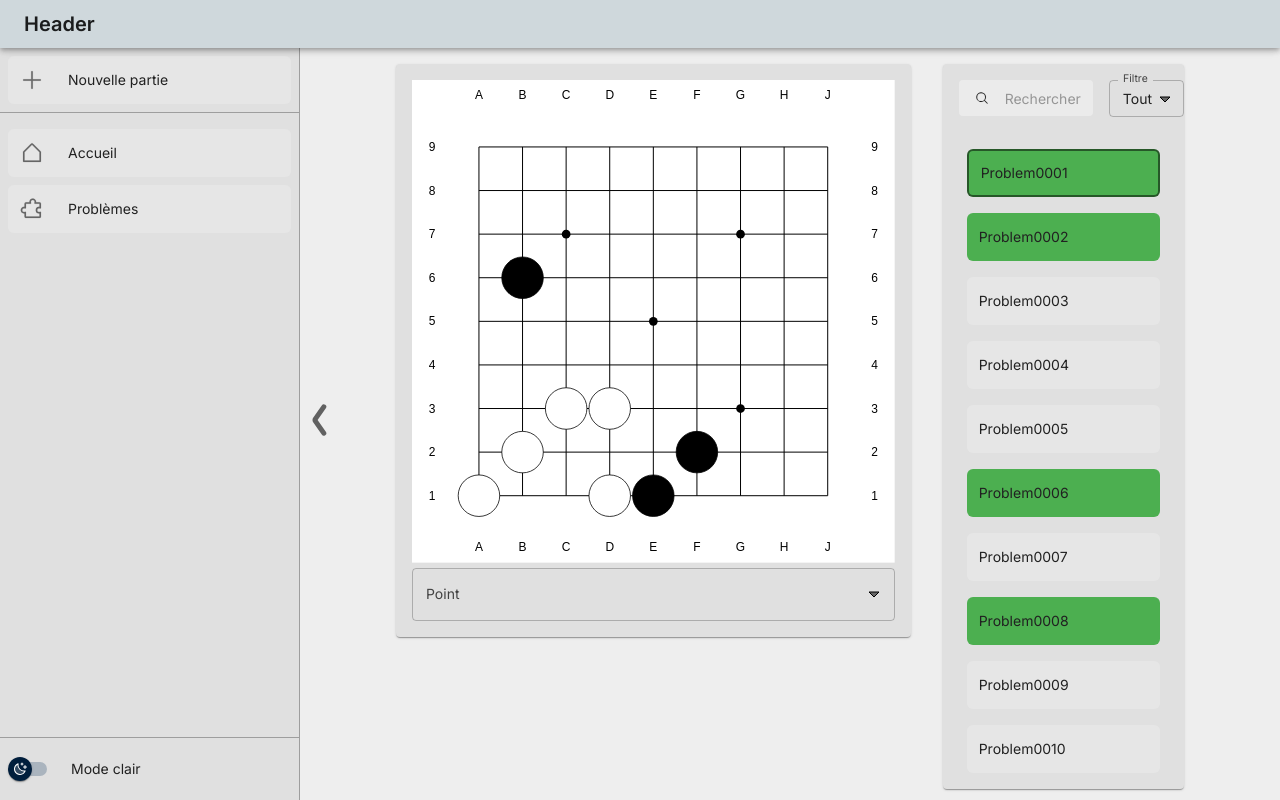
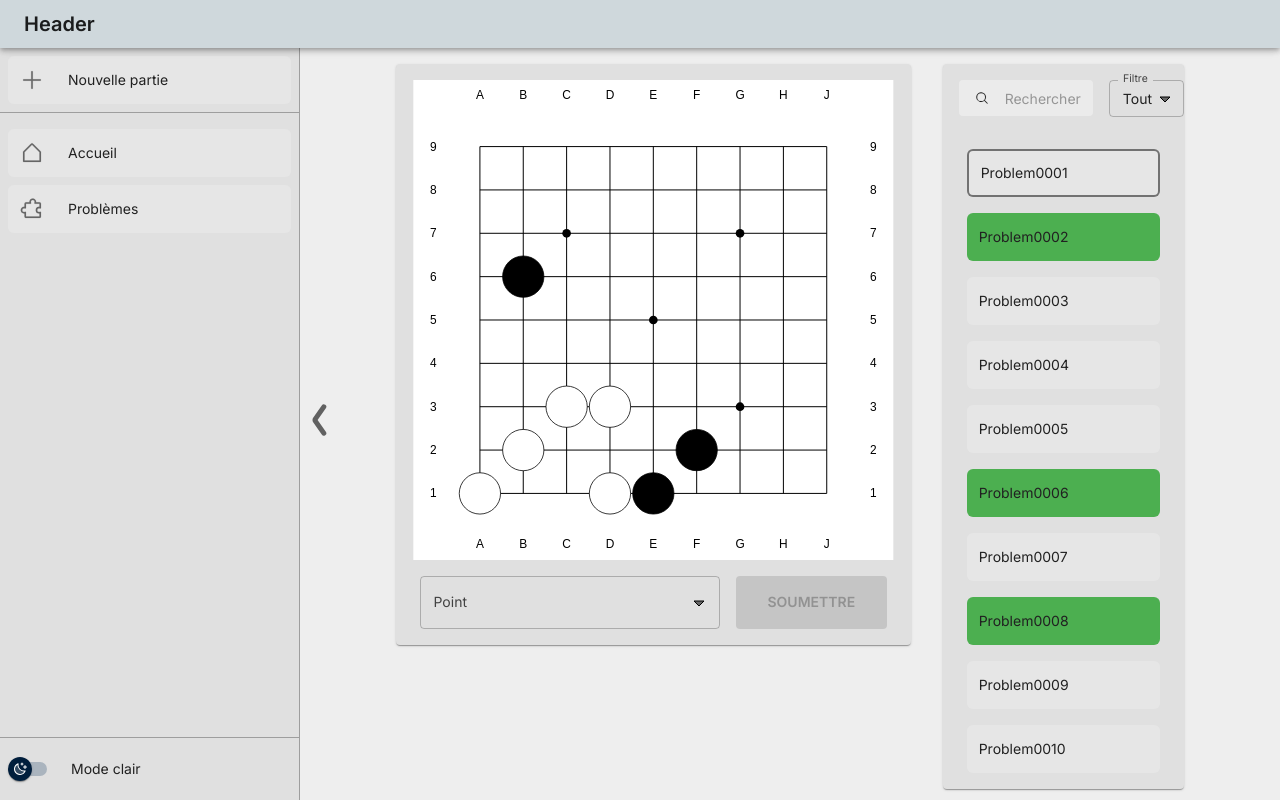
Before and after one commit to YouvaIBRAHIM/tsumego, a React (Vite) app in the folder front/: page /problems in a window 1280 px wide. Built offline with nearby package versions, Linux system fonts and the light colour scheme.

Commit message:
feat: submit from text field

```diff
--- a/front/src/domains/go/components/AutocompleteGoPoint.tsx
+++ b/front/src/domains/go/components/AutocompleteGoPoint.tsx
@@ -1,14 +1,36 @@
 import { Autocomplete, Box, TextField } from '@mui/material';
 import { AutoCompleteGoBoardPoint } from '../types/go.types';
+import { useEffect, useState } from 'react';
+import { IPlateau } from './Plateau/Plateau';
 
-export default function AutoCompleteGoPoint({data} : {data: AutoCompleteGoBoardPoint[]}) {
+interface IAutoCompleteGoPoint {
+    data: AutoCompleteGoBoardPoint[];
+    currentPoint:string;
+    setCurrentChoice: IPlateau['setCurrentChoice']
+    canPlay: IPlateau['canPlay']
+}
+export default function AutoCompleteGoPoint({data, currentPoint, setCurrentChoice, canPlay} : IAutoCompleteGoPoint) {
+    const [value, setValue] = useState<AutoCompleteGoBoardPoint | null>(null)
 
+    useEffect(() => {
+        if (currentPoint !== "") {
+            setValue(() => data.filter((el) => el.label ===  currentPoint)[0])
+        }
+    }, [currentPoint])
+
+    const onChange = (value: AutoCompleteGoBoardPoint) => {
+        setValue(value)
+        setCurrentChoice(value.label)
+    }
     return (
-        <Box>
+        <Box width={"100%"} maxWidth={300}>
             <Autocomplete
+                disabled={!canPlay}
                 disablePortal
                 id="go-points-box"
                 options={data}
+                value={value}
+                onChange={(_, newValue) => newValue && onChange(newValue)}
                 renderInput={(params) => <TextField {...params} label="Point" />}
             />
         </Box>
--- a/front/src/domains/go/components/Plateau/Go.tsx
+++ b/front/src/domains/go/components/Plateau/Go.tsx
@@ -10,35 +10,8 @@ import {
     defineRadialColors,
     Themes
 } from '../../utils/go/index';
+import { ElementProps, GobanProps, IGo, StoneProps } from '../../types/go.types';
 
-interface StoneProps {
-    size: number;
-    intersection: string;
-    color: string;
-    onIntersectionClick?: (key: string) => void;
-}
-
-interface GobanProps {
-    size: number;
-    theme: keyof typeof Themes;
-    hideBorder?: boolean;
-    zoom?: any; // Replace any with appropriate type
-    coordSystem?: string;
-    noMargin?: boolean;
-    stones: { [key: string]: string };
-    nextToPlay: string;
-    onIntersectionClick: (intersection: string) => void;
-    markers: { [key: string]: string };
-}
-
-interface ElementProps {
-    type?: string;
-    key?: string | number;
-    txt?: string;
-    style?: { [key: string]: string };
-    className: string;
-    onClick?: () => void;
-}
 
 function toElem(shapes: ElementProps[], callback?: (key: string ) => void): ReactElement[] {
     let typeofShape: string;
@@ -63,9 +36,7 @@ function toElem(shapes: ElementProps[], callback?: (key: string ) => void): Reac
 }
 
 function LabelsLayer(props: { size: number; coordSystem: string }): ReactElement {
-    // const shouldComponentUpdate = (nextProps: typeof props) => {
-    //     return nextProps.size !== props.size || nextProps.coordSystem !== props.coordSystem;
-    // };
+
     const pseudoLabels = shapeLabels(props.size, props.coordSystem);
     return (
         <g className="labels_layer">{toElem(pseudoLabels)}</g>
@@ -80,9 +51,7 @@ function BackgroundLayer(props: { noMargin: boolean }): ReactElement {
 }
 
 function GridLayer(props: { size: number }): ReactElement {
-    // const shouldComponentUpdate = (nextProps: typeof props) => {
-    //     return nextProps.size !== props.size;
-    // };
+
     const pseudoLines = shapeGrid(props.size);
     return (
         <g className="grid_layer">{toElem(pseudoLines)}</g>
@@ -90,9 +59,7 @@ function GridLayer(props: { size: number }): ReactElement {
 }
 
 function StarPointsLayer(props: { size: number }): ReactElement {
-    // const shouldComponentUpdate = (nextProps: typeof props) => {
-    //     return nextProps.size !== props.size;
-    // };
+
     const pseudoStarPoints = shapeStarPoints(props.size);
     return (
         <g className="starpoints_layer">{toElem(pseudoStarPoints)}</g>
@@ -132,12 +99,6 @@ function CompositeStonesLayer(props: { size: number; set: { [key: string]: strin
 }
 
 function Stone(props: StoneProps): ReactElement {
-    // const shouldComponentUpdate = (nextProps: typeof props) => {
-    //     const idem = nextProps.size === props.size &&
-    //         nextProps.intersection === props.intersection &&
-    //         nextProps.color === props.color;
-    //     return !idem;
-    // };
     const pseudoStone = shapeStone(props.size, props.intersection, props.color);
     return (
         toElem(pseudoStone, props.onIntersectionClick)[0]
@@ -145,18 +106,13 @@ function Stone(props: StoneProps): ReactElement {
 }
 
 function Style(props: { theme: keyof typeof Themes }): ReactElement {
-    // const shouldComponentUpdate = (nextProps: typeof props) => {
-    //     return nextProps.theme !== props.theme;
-    // };
     return (
         <style>{Themes[props.theme]()}</style>
     );
 }
 
 function Definitions(): ReactElement {
-    // const shouldComponentUpdate = (nextProps: unknown) => {
-    //     return false;
-    // };
+
     const b = defineRadialColors("black");
     const w = defineRadialColors("white");
     return (
@@ -177,18 +133,16 @@ export function Go(props: GobanProps): ReactElement {
 
     const viewBox = shapeArea(props.hideBorder || false, props.zoom || {}, props.size).join(" ");
     return (
-        <div className="react-goban">
-            <svg className="svgoban" viewBox={viewBox} xmlns="http://www.w3.org/2000/svg" version="1.1" height="100%">
+        <svg viewBox={viewBox} xmlns="http://www.w3.org/2000/svg" version="1.1" style={{maxHeight: "60vh"}}>
             <Style theme={props.theme} />
             <Definitions />
             <BackgroundLayer noMargin={props.noMargin || false} />
             <GridLayer size={props.size} />
             <StarPointsLayer size={props.size} />
             <LabelsLayer size={props.size} coordSystem={props.coordSystem || ""} />
-                <CompositeStonesLayer size={props.size} set={props.stones} nextToPlay={props.nextToPlay} onIntersectionClick={props.onIntersectionClick} />
-                <MarkersLayer size={props.size} markers={props.markers} positions={props.stones} />
+            <CompositeStonesLayer size={props.size} set={props.position} nextToPlay={props.nextToPlay} onIntersectionClick={props.onIntersectionClick} />
+            <MarkersLayer size={props.size} markers={props.markers} positions={props.position} />
         </svg>
-        </div>
     );
 }
 
--- a/front/src/domains/go/components/Plateau/Plateau.tsx
+++ b/front/src/domains/go/components/Plateau/Plateau.tsx
@@ -1,4 +1,4 @@
-import { Paper } from "@mui/material"
+import { Button, Paper, Stack } from "@mui/material"
 import { useEffect, useRef, useState } from "react"
 import Go from "@src/domains/go/components/Plateau/Go"
 import { IGo } from "../../types/go.types";
@@ -13,11 +13,12 @@ export interface IPlateau{
     nextToPlay: "black" | "white"
   } | null,
   onPointChange: (intersection: string, setState: React.Dispatch<React.SetStateAction<IGo>>) => void
+  setCurrentChoice: (value: string) => void
+  canPlay: boolean;
+  onConfirmChoice: () => void
 }
 
-const Plateau = ({currentChoice, defaultState, onPointChange}: IPlateau) => {
-  console.log("🚀 ~ Plateau ~ defaultState:", defaultState?.position)
-
+const Plateau = ({currentChoice, defaultState, onPointChange, setCurrentChoice, canPlay, onConfirmChoice}: IPlateau) => {
   const [state, setState] = useState<IGo>({
     position: {},
     markers: {},
@@ -37,8 +38,28 @@ const Plateau = ({currentChoice, defaultState, onPointChange}: IPlateau) => {
     if (defaultState && !isDefaultStateLoaded.current) {
       setState({ ...state, ...defaultState});
     }
+
     isDefaultStateLoaded.current = false;
   }, [defaultState])
+
+
+  const onSetChoiceWithAutoComplete = (choice: string) => {
+    if(choice && choice !== "") {
+      setState((state) => {
+        const tmpState = state
+        const markerKeys= Object.keys(tmpState.markers)
+        tmpState.position[choice] = state.nextToPlay
+        if (markerKeys) {
+          delete tmpState.position[markerKeys[0]]
+        }
+        tmpState.markers = {}
+        tmpState.markers[choice] = "circle"
+        return tmpState
+      })
+      isDefaultStateLoaded.current = true;
+      setCurrentChoice(choice)
+    }
+  }
 
   const handleIntersectionClick = (intersection: string, ) => {
     onPointChange(intersection, setState)
@@ -85,15 +106,29 @@ const Plateau = ({currentChoice, defaultState, onPointChange}: IPlateau) => {
   //   setState({ ...state, nextToPlay: newColor });
   // }
 
+  const onSubmitButton = () => {
+    onConfirmChoice()
+
+    setState((state) => {
+      const tmpState = state
+      tmpState.markers = {}
+      return tmpState
+    })
+
+    isDefaultStateLoaded.current = true;
+  }
   return (
       <Paper sx={{
           minHeight: "50vh",
           padding: 2
       }}>
+        <Stack
+          gap={2}
+        >
           {currentChoice}
           <Go
             theme={state.theme}
-          stones={state.position}
+            position={state.position}
             markers={state.markers}
             nextToPlay={state.nextToPlay}
             onIntersectionClick={handleIntersectionClick}
@@ -103,8 +138,18 @@ const Plateau = ({currentChoice, defaultState, onPointChange}: IPlateau) => {
             coordSystem={state.coordSystem}
             size={state.size}
           />
-
-        <AutoCompleteGoPoint data={filterExcludedPoints(state.position, generateGoBoardPoints(state.size))} />
+          <Stack direction="row" spacing={2} justifyContent={"center"}>
+            <AutoCompleteGoPoint canPlay={canPlay} setCurrentChoice={onSetChoiceWithAutoComplete} currentPoint={state.intersection ?? ""} data={filterExcludedPoints(state.position, generateGoBoardPoints(state.size), [state.intersection ?? ""])} />
+            <Button
+              sx={{
+                px: 4
+              }}
+              variant="contained"
+              disabled={!canPlay || currentChoice == null || currentChoice === ""}
+              onClick={onSubmitButton}
+            >Soumettre</Button>
+          </Stack>
+        </Stack>
       </Paper>
   )
 }
--- a/front/src/domains/go/pages/Problems.page.tsx
+++ b/front/src/domains/go/pages/Problems.page.tsx
@@ -13,7 +13,7 @@ const data: IProblem[] = [
     id: "sdmffkds",
     label: "Problem0001",
     level: "easy",
-    won: true,
+    won: false,
     AB: ["E1", "F2", "B2", "C3", "D3", "B6"],
     AW: ["D1", "A1", "B2", "C3", "D3"],
     SZ: "9",
@@ -183,7 +183,7 @@ export default function Problems() {
           marker[intersection] = "circle"
           const newPosition: IGo['position'] = state.position
 
-          Object.keys(state.position).map(pos => {
+          Object.keys(newPosition).forEach(pos => {
             if (state.markers.hasOwnProperty(pos)) {
               delete newPosition[pos]
             }
@@ -206,7 +206,14 @@ export default function Problems() {
         {
           (!isLoading && data)
           ?
-          <Plateau defaultState={transformProblemToGoState(currentProblem)} onPointChange={handleIntersectionClick} currentChoice={currentChoice} />
+          <Plateau
+            onConfirmChoice={onConfirmChoice}
+            canPlay={canPlay}
+            setCurrentChoice={onSetCurrentChoice}
+            defaultState={transformProblemToGoState(currentProblem)}
+            onPointChange={handleIntersectionClick}
+            currentChoice={currentChoice}
+          />
           :
           <PlateauSkeleton />
         }
--- a/front/src/domains/go/utils/global.ts
+++ b/front/src/domains/go/utils/global.ts
@@ -53,6 +53,6 @@ export const generateGoBoardPoints = (size: number): AutoCompleteGoBoardPoint[]
     return points.sort((a, b) => a.label.localeCompare(b.label));
 }
 
-export function filterExcludedPoints(excludedPoints: IGo['position'], points: AutoCompleteGoBoardPoint[]): AutoCompleteGoBoardPoint[] {
-    return points.filter(point => !(point.label in excludedPoints));
+export function filterExcludedPoints(excludedPoints: IGo['position'], points: AutoCompleteGoBoardPoint[], exceptions: string[]): AutoCompleteGoBoardPoint[] {
+    return points.filter(point => !(point.label in excludedPoints) || exceptions.includes(point.label));
 }
```
Also changed, not shown: front/src/domains/go/types/go.types.ts (+20 -0 lines). Lines whose indentation alone changed are shown as unchanged.
